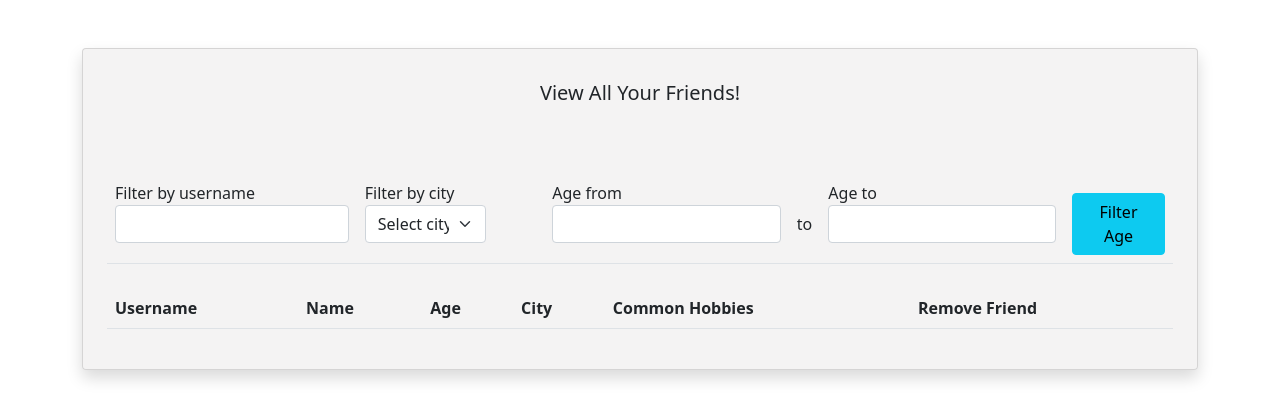
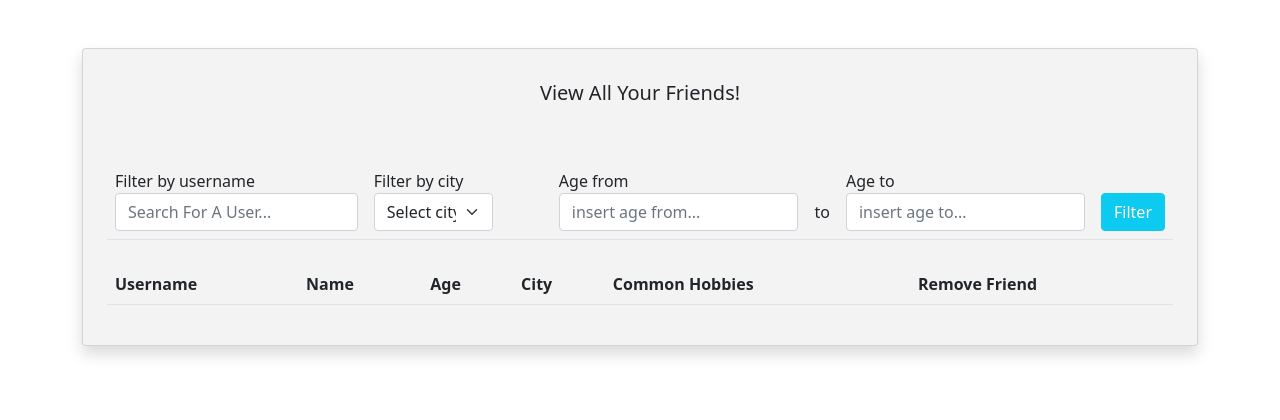
Before and after one commit to AzimIslam/HobbiesApp, a Django app: page /friends/ in a window 1280 px wide. Shown: the part 56-476 px from the top of the page. Run offline with Django 3.2, Linux system fonts and the light colour scheme; the visitor is signed in with stand-in values (Sample User, id 1); data comes from the database, SQL or seed files in the repository; data that the repository does not hold is empty; some libraries are stand-ins or nearby versions.

Commit message:
added filter for friends page

```diff
--- a/mainapp/templates/mainapp/profile/friends.html
+++ b/mainapp/templates/mainapp/profile/friends.html
@@ -15,23 +15,23 @@
                       <tr>
                           <td>
                               <label for="usernameFilter">Filter by username</label>
-                                <input type="text" class="form-control" id="usernameFilter">
+                              <input type="text" class="form-control" id="usernameFilter" onkeyup="search_for_user()" placeholder="Search For A User...">
                           </td>
                           <td>
                               <label for="cityFilter">Filter by city</label>
                               <div class="input-group-prepend" id="cityFilter">
-                                    <select class="form-select">
+                                  <select class="form-select" id="cityFilterSelect">
                                       <option selected value> Select city </option>
-                                        <option value="1">London</option>
-                                        <option value="2">Admin City</option>
-                                        <option value="3">Warwick</option>
+                                      <template v-for="(city) in user_cities">
+                                        <option :value=city>[[ city ]]</option>
+                                      </template>
                                   </select>
                               </div>
                           </td>
                           <td width="50"></td>
                           <td>
                               <label for="ageFromFilter">Age from</label>
-                                <input type="text" class="form-control" id="ageFromFilter">
+                              <input type="number" min=0 class="form-control" id="ageFromFilter" placeholder="insert age from...">
                           </td>
                           <td>
                               <label for="toText"></label>
@@ -41,21 +41,32 @@
                           </td>
                           <td>
                               <label for="ageToFilter">Age to</label>
-                                <input type="text" class="form-control" id="ageToFilter">
+                              <input type="number" min=0 class="form-control" id="ageToFilter" placeholder="insert age to...">
                           </td>
 
                           <td>
-                                <label for="ageFilterButton"></label>
-                                <div class="input-group-prepend" id="ageFilterButton">
-                                    <button id="test" type="button" class=" btn btn-info">Filter Age</button>
+                            <div v-if="filtered==false">
+                              <label for="FilterButton"></label>
+                              <div class="input-group-prepend" id="FilterButton">
+                                  <button id="filter" @click=filter() type="button" class="btn btn-info" style="color: white">Filter</button>
+
+                              </div>
+                            </div>
+
+                            <div v-if="filtered==true">
+                              <label for="ResetButton"></label>
+                              <div class="input-group-prepend" id="resetButton">
+                                  <button id="reset" @click=reset() type="button" class=" btn btn-danger btn-info">Reset</button>
+                              </div>
                             </div>
                           </td>
+
                       </tr>
                   </tbody>
               </table>
 
 
-                <table class="table mt-4">
+                <table id="myTable" class="table mt-4">
                     <thead>
                         <tr>
                             <th scope="col">Username</th>
@@ -79,7 +90,8 @@
                                 <span>[[ user.age ]]</span>
                             </td>
                             <td>
-                                <span>[[ user.city ]]</span>
+                                <span v-if="user.city == null">Not Specified</span>
+                                <span v-if="user.city != null">[[ user.city ]]</span>
                             </td>
                             <td>
                                 <span>[[ common_hobbies[index] ]]</span>
@@ -101,6 +113,28 @@
 
 {% block scripts %}
 <script>
+    // Got code from https://www.w3schools.com/howto/howto_js_filter_table.asp
+    function search_for_user() {
+      // Declare variables
+      var input, filter, table, tr, td, i, txtValue;
+      input = document.getElementById("usernameFilter");
+      filter = input.value.toUpperCase();
+      table = document.getElementById("myTable");
+      tr = table.getElementsByTagName("tr");
+
+      // Loop through all table rows, and hide those who don't match the search query
+      for (i = 0; i < tr.length; i++) {
+        td = tr[i].getElementsByTagName("td")[0];
+        if (td) {
+          txtValue = td.textContent || td.innerText;
+          if (txtValue.toUpperCase().indexOf(filter) > -1) {
+            tr[i].style.display = "";
+          } else {
+            tr[i].style.display = "none";
+          }
+        }
+      }
+    }
     let myApp = Vue.createApp({
         delimiters: ["[[", "]]"],
         data() {
@@ -108,6 +142,8 @@
                 users_friends_with: [],
                 common_hobbies: [],
                 users_sent_request_to: [],
+                user_cities: [],
+                filtered: false,
             }
         },
 
@@ -119,6 +155,13 @@
                 this.users_friends_with = data.users_friends_with
                 console.log(this.users_friends_with)
                 this.common_hobbies = data.common_hobbies
+
+                for(let i=0; i < this.users_friends_with.length; i++) {
+                  if (this.users_friends_with[i].city != null) {
+                    this.user_cities.push(this.users_friends_with[i].city)
+                  }
+                }
+                this.user_cities = [...new Set(this.user_cities)]
             }
 
             else {
@@ -128,6 +171,42 @@
         },
 
         methods: {
+            async filter() {
+              if (!document.getElementById("cityFilterSelect").value == "") {
+                this.users_friends_with=this.users_friends_with.filter((element,index) => {
+                  if (element.city != document.getElementById("cityFilterSelect").value) {
+                    this.common_hobbies.splice(index,1)
+                  } else {
+                    return element
+                  }
+                })
+                this.filtered = true
+              }
+              if (document.getElementById("ageFromFilter").value == "" | document.getElementById("ageToFilter").value == "") {
+                if (document.getElementById("ageFromFilter").value == "" & document.getElementById("ageToFilter").value == "") {
+                  return
+                } else {
+                  alert("Insert Both Values for age filters")
+                  return
+                }
+              }
+              if (parseInt(document.getElementById("ageFromFilter").value) > parseInt(document.getElementById("ageToFilter").value)) {
+                alert("Age from must be smaller than Age to")
+              } else {
+                this.users_friends_with=this.users_friends_with.filter((element,index) => {
+                  if (element.age <= document.getElementById("ageToFilter").value & element.age >= document.getElementById("ageFromFilter").value) {
+                    return element
+                  } else {
+                    this.common_hobbies.splice(index,1)
+                  }
+                })
+                this.filtered = true
+              }
+            },
+            async reset() {
+              location.reload()
+              return false
+            },
             async removeFriend(user){
               let data = JSON.stringify({"friendToRemove": user.username})
               let response = await fetch("{% url 'friend api' %}", {
@@ -138,8 +217,6 @@
                     body: data
               });
               if (response.ok) {
-                console.log(this.users_friends_with)
-
                 this.users_friends_with = this.users_friends_with.filter(friend => friend.username != user.username)
               }
             }
```
Lines whose indentation alone changed are shown as unchanged.
